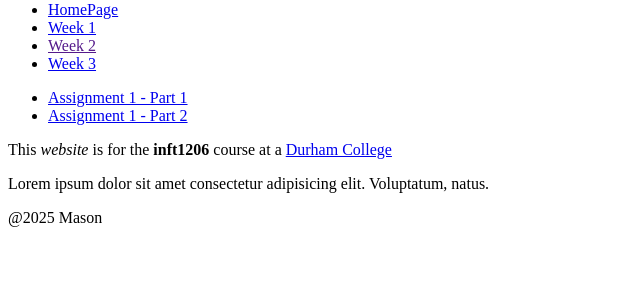
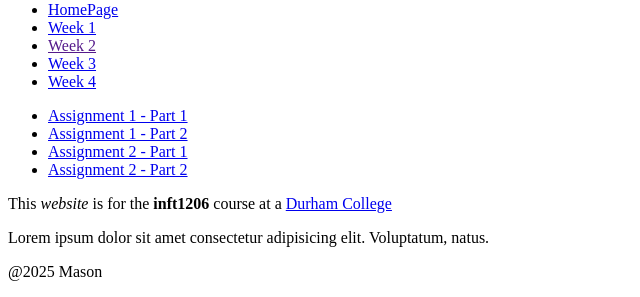
Before and after one commit to MatthewRSM/masonm25s7, a plain HTML site: page index.html in a window 1280 px wide. Shown: the part 542-839 px from the top of the page, without its empty margins (0-640 px from the left). Before the commit the page ends 800 px from the top, so only its background shows below. Drawn offline with Linux system fonts and the light colour scheme.

Commit message:
p1.html
Assignment 2 - Part 1 - Commit 1/5: Created the p1.html file and added links to assignment 2 files

```diff
--- a/index.html
+++ b/index.html
@@ -24,10 +24,13 @@
                     <li><a href="./week01/w1example1.html">Week 1</a></li>
                     <li><a href="">Week 2</a></li>
                     <li><a href="./week03/w3example1.html">Week 3</a></li>
+                    <li><a href="./week04/w4example1.html">Week 4</a></li>
                 </ul>
                 <ul>
                     <li><a href="./assignment1/p1.html">Assignment 1 - Part 1</a></li>
                     <li><a href="./assignment1/p2.html">Assignment 1 - Part 2</a></li>
+                    <li><a href="./assignment2/p1.html">Assignment 2 - Part 1</a></li>
+                    <li><a href="./assignment2/p2.html">Assignment 2 - Part 2</a></li>
                 </ul>
             </nav>
         </header>
```
Also changed, not shown: assignment2/p1.html (added, +17 -0 lines).
